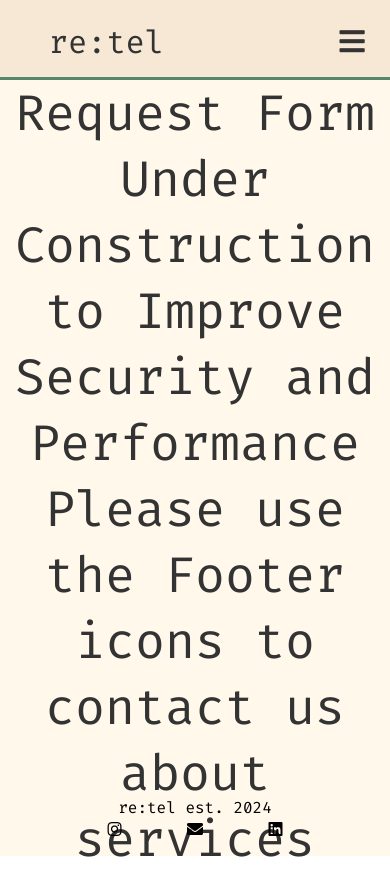
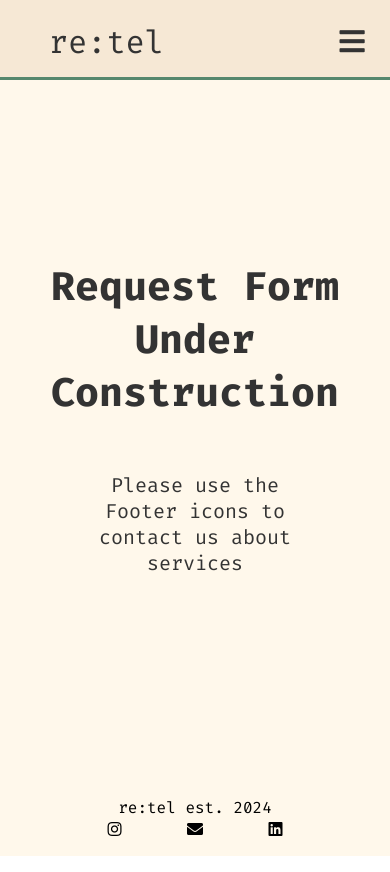
Before and after one commit to eleong1001/tailorwebapp, a React (Vite) app in the folder client/: page /sign-up in a window 390 px wide. Built offline with nearby package versions, Linux system fonts and the light colour scheme.

Commit message:
fixing the construction page and mobile service page

```diff
--- a/client/src/components/Construction.css
+++ b/client/src/components/Construction.css
@@ -1,11 +1,30 @@
 
-.construction-container{
+.construction-wrapper{
   display: grid;
   color: #333;
   background-color: #FFF8EB;
-  height: 85vh;
+
   text-align: center;
   font-family: "Archivo Black", sans-serif;
-  font-size: 50px;
+  font-size: 40px;
+  justify-items: center;
+  align-items: center;
+}
 
+.construction-container {
+  height: 85vh;
+  width: 60%;
+  display: flex;
+  flex-direction: column;
+  justify-content: center;
+  align-items: center;
+  padding-bottom: 5vh;
 }
+
+.construction-bold {
+  display: flex;
+}
+
+.construction-smalltext {
+  font-size: 20px;
+}
--- a/client/src/components/Construction.jsx
+++ b/client/src/components/Construction.jsx
@@ -4,13 +4,20 @@ import React from "react";
 
 function Construction() {
   return (
-    <div className="construction-container">
-      <div>
-      Request Form Under Construction to Improve Security and
-      Performance
-      </div>
-      <div>
-        Please use the Footer icons to contact us about services
+    <div className="construction-wrapper">
+      <div className="construction-container">
+        <div className="construction-bold">
+          <b>
+            Request Form Under Construction
+          </b>
+        </div>
+
+
+        <br />
+
+        <div className="construction-smalltext">
+          Please use the Footer icons to contact us about services
+        </div>
       </div>
     </div>
   );
--- a/client/src/components/ServiceCards.css
+++ b/client/src/components/ServiceCards.css
@@ -72,7 +72,7 @@
 
 @media screen and (max-width: 768px) {
   .service-card-columns ul{
-    padding: 0 8rem;
+    padding: 0 3rem;
   }
   .service-card-container{
     grid-template-areas:
@@ -84,6 +84,20 @@
   }
 
   .service-custom-text{
-    width: 70%
+    width: 90%
   }
 }
+
+@media screen and (max-width: 576px) {
+  .service-card-columns ul{
+    padding: 0px 2rem;
+  }
+
+  .service-custom-text{
+    width: 100%;
+  }
+
+  .service-custom{
+    padding: 20px 30px 70px 50px;
+  }
+}
```
